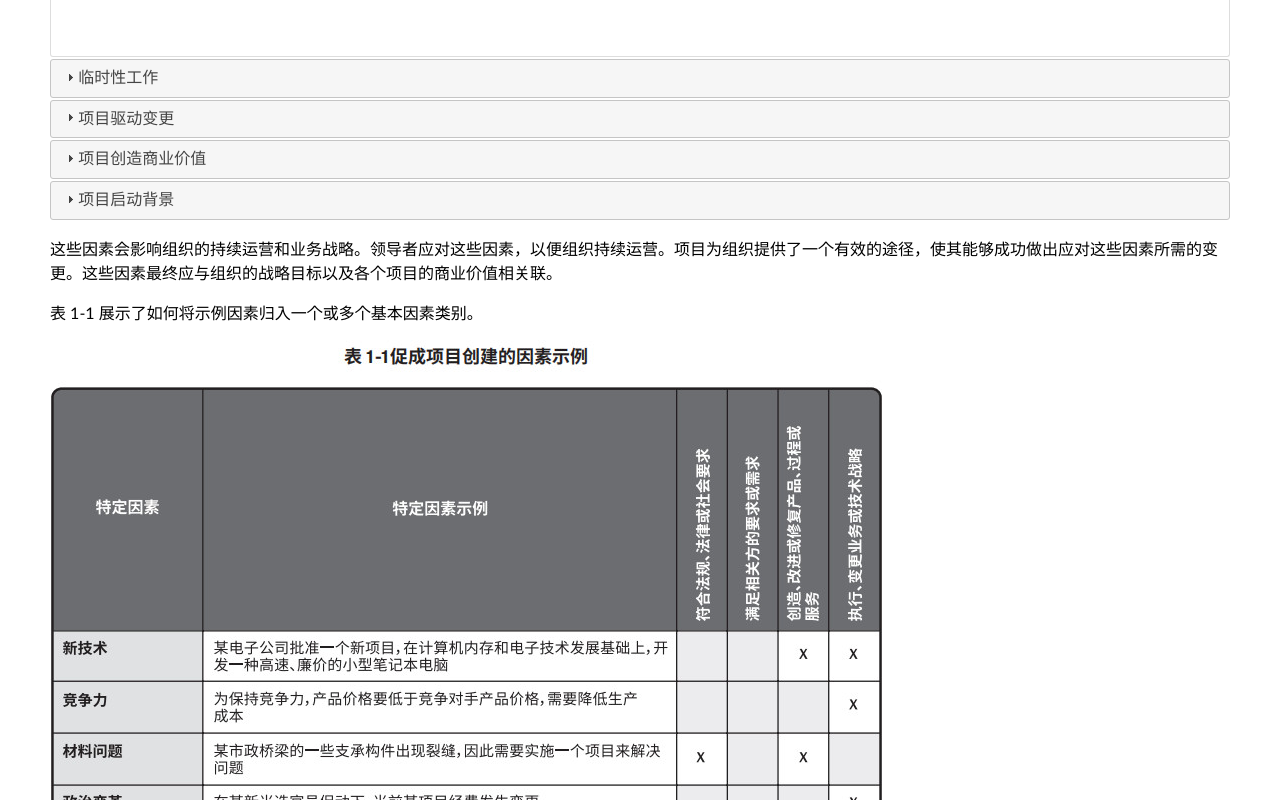
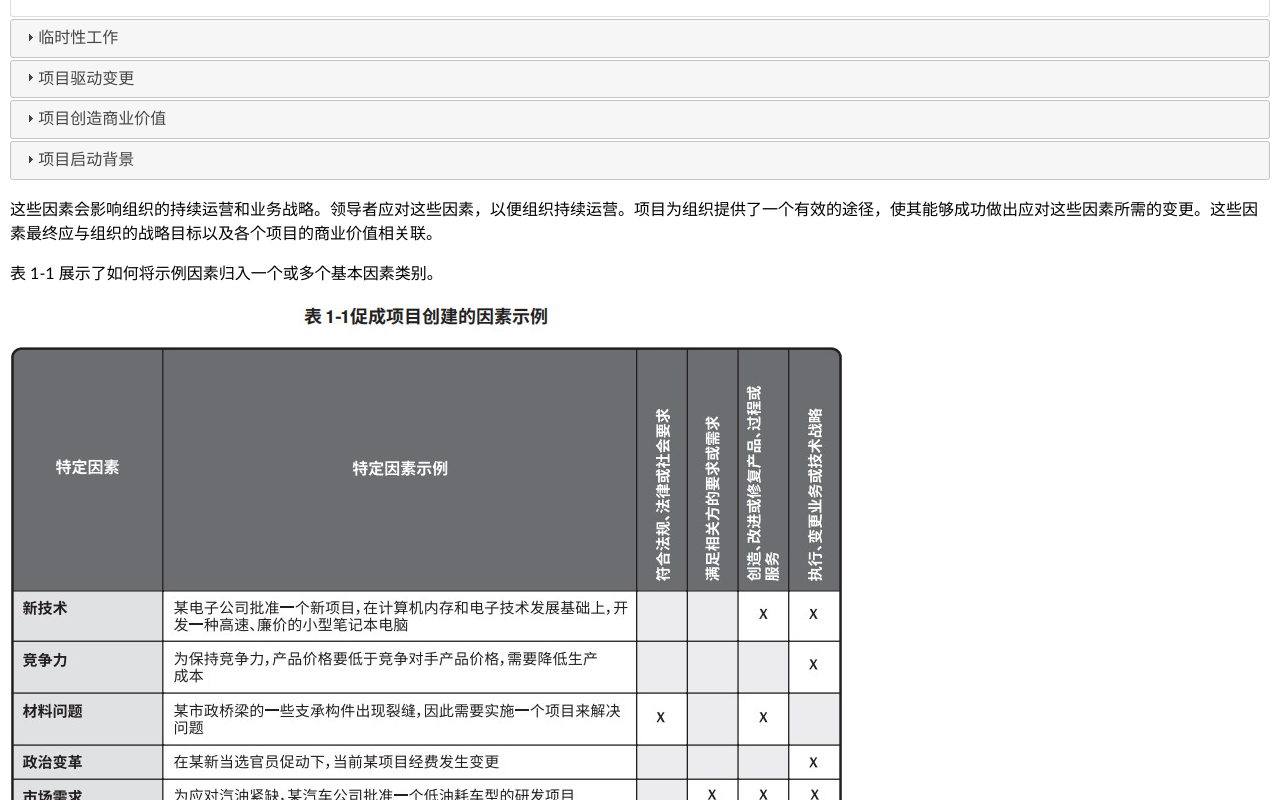
Before and after one commit to yxf94023/PM, a plain HTML site: page 项目管理知识体系指南_第六版(PMBOK)/第一部分 项目管理指南/第一章 引论/1.html in a window 1280 px wide. Shown: the part 1966-2766 px from the top of the page. Drawn offline with Linux system fonts and the light colour scheme.

Commit message:
更新引论

```diff
--- a/项目管理知识体系指南_第六版(PMBOK)/第一部分 项目管理指南/第一章 引论/1.html
+++ b/项目管理知识体系指南_第六版(PMBOK)/第一部分 项目管理指南/第一章 引论/1.html
@@ -31,8 +31,9 @@
 	<style>
 	body{
 		font-family: "Trebuchet MS", sans-serif;
-		margin: 50px;
+		margin: 10px;
 	}
+	img{max-width: 100%;}
 	</style>
 </head>
 
```
